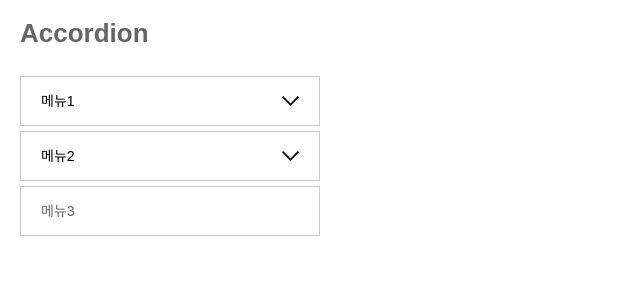
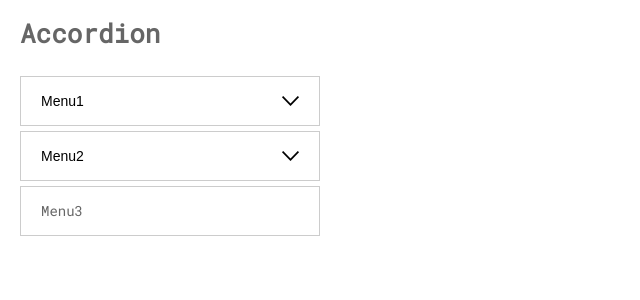
Before and after one commit to shinninja/shinninja.github.io, a Jekyll site: the page material/accordion.html, which Jekyll copies as it is, in a window 1280 px wide. Shown: the top 300 px of the page, without its empty margins (0-640 px from the left). Built offline with Jekyll 4.4.1, drawn with Linux system fonts in a browser that asks for light colours.

Commit message:
update material of accordion

```diff
--- a/assets/css/contents.css
+++ b/assets/css/contents.css
@@ -3,12 +3,18 @@
 /* ==========================================================================
    layout
    ========================================================================== */
-.material-wrap {position:relative;height:100vh;padding:20px;color:#fff;background:#06163e;font-family:FaktSlabPro;}
+.material-wrap {position:relative;height:100vh;padding:20px;color:#fff;background:#06163e;font-family:'Roboto Mono', monospace;}
+.material-list {display:flex;flex-wrap:wrap;}
+.material-box {overflow:hidden;padding:30px;border:1px solid #71a6ff;border-radius:10px;color:#ccc;}
+.material-img {margin-bottom:20px;}
+.material-inner {position:relative;min-height:44px;}
+.material-inner__tit {padding-top:10px;font-size:24px;}
+.material-inner .btn {position:absolute;top:0;right:0;}
 
 /* ==========================================================================
    head
    ========================================================================== */
-.material-container {padding:20px;}
+.material-container {padding:20px;font-family:'Roboto Mono', monospace;}
 .material-container h1 {margin-bottom:30px;font-size:26px;}
 .material-container h2 {margin-bottom:20px;font-size:18px;}
 
@@ -17,8 +23,14 @@
    ========================================================================== */
 hr.divider {height:1px;margin:50px -20px;background:#ccc;}
 .btn {display:inline-block;height:56px;padding:0 50px;background:#f56147;border:1px solid #f56147;font-size:24px;border-radius:2px;line-height:24px;text-align:center;color:#fff;line-height:54px;transition:color .2s ease,background-color .2s ease,border-color .2s ease;-webkit-transition:color .2s ease,background-color .2s ease,border-color .2s ease;}
+.btn.btn-s {height:44px;padding:0 12px;line-height:42px;font-size:18px;}
+.btn:link
+.btn:visited,
+.btn:hover,
+.btn:active,
+.btn:focus {color:#fff;}
 .btn:hover {background-color:#f34122;border-color:#f34122;color:#fff;}
-.material-box {padding:30px;border:1px solid #71a6ff;border-radius:10px;}
+
 
 /* transition */
 .transition {
--- a/material/accordion.html
+++ b/material/accordion.html
@@ -6,6 +6,7 @@
 <meta http-equiv="x-ua-compatible" content="ie=edge">
 <title>Accordion</title>
 <meta name="description" content="">
+<link href="https://fonts.googleapis.com/css2?family=Roboto+Mono&display=swap" rel="stylesheet">
 <link rel="stylesheet" href="/assets/css/reset.css">
 <link rel="stylesheet" href="../assets/css/contents.css">
 
@@ -20,25 +21,25 @@
 
 		<ul class="accordion_list">
 			<li class="js-accordion__item">
-				<button type="button" class="js-accordion__btn">메뉴1</button>
+				<button type="button" class="js-accordion__btn">Menu1</button>
 				<ul class="depth2 js-accordion__panel">
-					<li><a href="javascript:;" class="menu_txt">메뉴1 - 서브메뉴1</a></li>
-					<li><a href="javascript:;" class="menu_txt">메뉴1 - 서브메뉴2</a></li>
-					<li><a href="javascript:;" class="menu_txt">메뉴1 - 서브메뉴3</a></li>
-					<li><a href="javascript:;" class="menu_txt">메뉴1 - 서브메뉴4</a></li>
+					<li><a href="javascript:;" class="menu_txt">Menu1 - Sub Menu1</a></li>
+					<li><a href="javascript:;" class="menu_txt">Menu1 - Sub Menu2</a></li>
+					<li><a href="javascript:;" class="menu_txt">Menu1 - Sub Menu3</a></li>
+					<li><a href="javascript:;" class="menu_txt">Menu1 - Sub Menu4</a></li>
 				</ul>
 			</li>
 			<li class="js-accordion__item">
-				<button type="button" class="js-accordion__btn">메뉴2</button>
+				<button type="button" class="js-accordion__btn">Menu2</button>
 				<ul class="depth2 js-accordion__panel">
-					<li><a href="javascript:;" class="menu_txt">메뉴2 - 서브메뉴1</a></li>
-					<li><a href="javascript:;" class="menu_txt">메뉴2 - 서브메뉴2</a></li>
-					<li><a href="javascript:;" class="menu_txt">메뉴2 - 서브메뉴3</a></li>
-					<li><a href="javascript:;" class="menu_txt">메뉴2 - 서브메뉴4</a></li>
+					<li><a href="javascript:;" class="menu_txt">Menu2 - Sub Menu1</a></li>
+					<li><a href="javascript:;" class="menu_txt">Menu2 - Sub Menu2</a></li>
+					<li><a href="javascript:;" class="menu_txt">Menu2 - Sub Menu3</a></li>
+					<li><a href="javascript:;" class="menu_txt">Menu2 - Sub Menu4</a></li>
 				</ul>
 			</li>
 			<li class="js-accordion__item">
-				<a href="javascript:;" class="js-accordion__btn">메뉴3</a>
+				<a href="javascript:;" class="js-accordion__btn">Menu3</a>
 			</li>
 		</ul>
 	</div>
```
Also changed, not shown: material/ui.html (+6 -1 lines), images/material/accordion.png (added).
